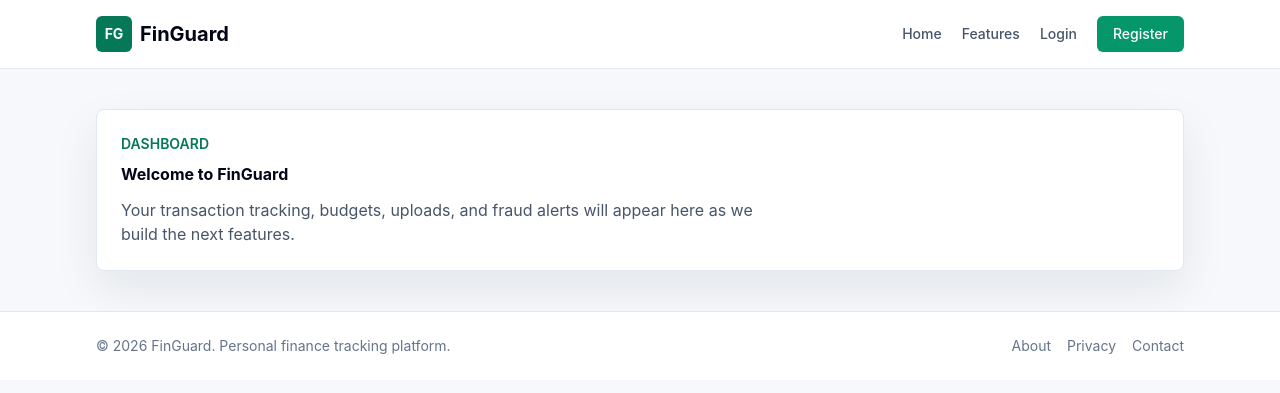
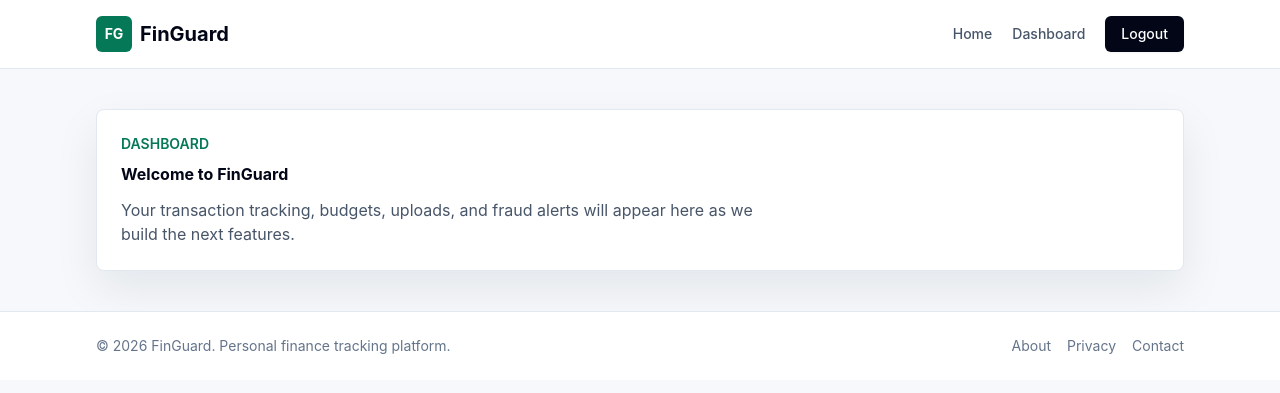
Before and after one commit to Rinil-Parmar/finguard, a Django app: page /dashboard/ in a window 1280 px wide. Shown: the top 393 px of the page. Run offline with Django 5.2, Linux system fonts and the light colour scheme; the visitor is signed in with stand-in values (Sample User, id 1).

Commit message:
Update navbar authentication links

```diff
--- a/templates/base.html
+++ b/templates/base.html
@@ -3,22 +3,33 @@
 <html lang="en">
 <head>
     <meta charset="UTF-8">
-    <meta name="viewport" content="width=device-width, initial-scale=1.0">
+    <meta content="width=device-width, initial-scale=1.0" name="viewport">
     <title>{% block title %}FinGuard{% endblock %}</title>
-    <link rel="stylesheet" href="{% static 'css/output.css' %}">
+    <link href="{% static 'css/output.css' %}" rel="stylesheet">
 </head>
 <body class="min-h-screen bg-[#f6f8fb] text-slate-900 antialiased">
 <header class="sticky top-0 z-20 border-b border-slate-200 bg-white/95 backdrop-blur">
     <nav class="mx-auto flex max-w-6xl flex-wrap items-center justify-between gap-3 px-4 py-4 sm:flex-nowrap sm:px-6 lg:px-8">
-            <a href="{% url 'home' %}" class="flex items-center gap-2 text-xl font-bold text-slate-950">
+        <a class="flex items-center gap-2 text-xl font-bold text-slate-950" href="{% url 'home' %}">
             <span class="grid h-9 w-9 place-items-center rounded-md bg-finance-700 text-sm font-bold text-white">FG</span>
             FinGuard
         </a>
         <div class="flex w-full items-center justify-between gap-3 text-sm font-medium text-slate-600 sm:w-auto sm:justify-end sm:gap-5">
-                <a href="{% url 'home' %}" class="hover:text-finance-700">Home</a>
-                <a href="#" class="hidden hover:text-finance-700 sm:inline">Features</a>
-                <a href="#" class="hover:text-finance-700">Login</a>
-                <a href="#" class="rounded-md bg-finance-600 px-4 py-2 text-white shadow-sm hover:bg-finance-700">Register</a>
+            <a class="hover:text-finance-700" href="{% url 'home' %}">Home</a>
+
+            {% if user.is_authenticated %}
+            <a class="hover:text-finance-700" href="{% url 'dashboard' %}">Dashboard</a>
+            <form action="{% url 'logout' %}" method="post">
+                {% csrf_token %}
+                <button class="rounded-md bg-slate-950 px-4 py-2 text-white shadow-sm hover:bg-slate-800" type="submit">
+                    Logout
+                </button>
+            </form>
+            {% else %}
+            <a class="hover:text-finance-700" href="{% url 'login' %}">Login</a>
+            <a class="rounded-md bg-finance-600 px-4 py-2 text-white shadow-sm hover:bg-finance-700"
+               href="{% url 'register' %}">Register</a>
+            {% endif %}
         </div>
     </nav>
 </header>
@@ -31,9 +42,9 @@
     <div class="mx-auto flex max-w-6xl flex-col gap-3 px-4 py-6 text-sm text-slate-500 sm:px-6 md:flex-row md:items-center md:justify-between lg:px-8">
         <p>&copy; 2026 FinGuard. Personal finance tracking platform.</p>
         <div class="flex gap-4">
-                <a href="#" class="hover:text-finance-700">About</a>
-                <a href="#" class="hover:text-finance-700">Privacy</a>
-                <a href="#" class="hover:text-finance-700">Contact</a>
+            <a class="hover:text-finance-700" href="#">About</a>
+            <a class="hover:text-finance-700" href="#">Privacy</a>
+            <a class="hover:text-finance-700" href="#">Contact</a>
         </div>
     </div>
 </footer>
```
Also changed, not shown: package-lock.json. Lines whose indentation alone changed are shown as unchanged.
